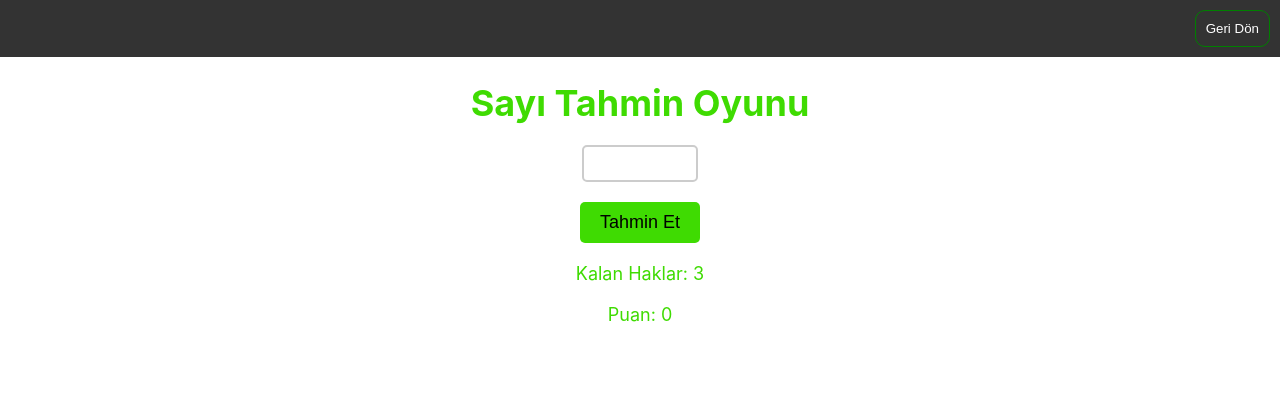
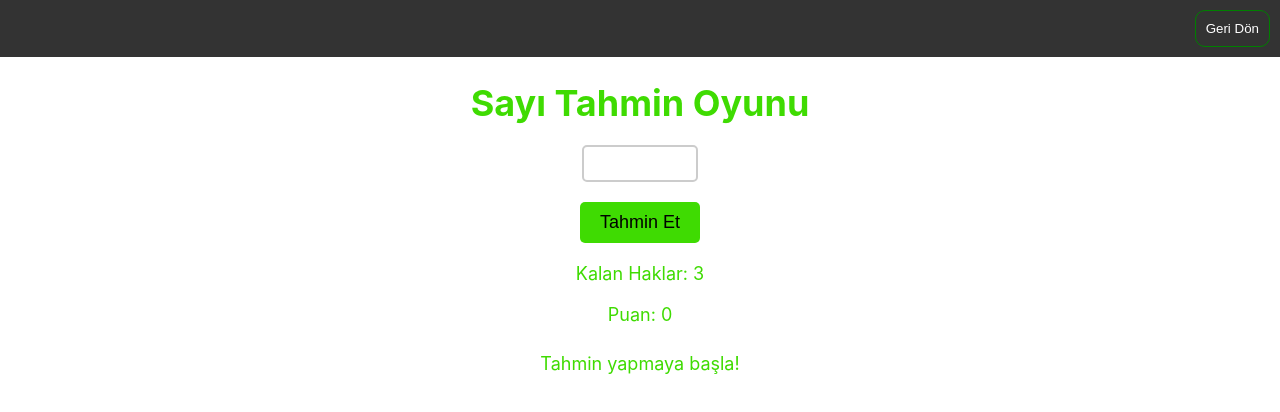
Before and after one commit to ataberkcetinkaya/StoryApp, a React (Create React App) app: page /games/guess-the-number in a window 1280 px wide. Shown: the top 412 px of the page. Built offline with nearby package versions, Linux system fonts and the light colour scheme; no server answers.

Commit message:
Hint Message Fix

```diff
--- a/package.json
+++ b/package.json
@@ -1,6 +1,6 @@
 {
   "name": "storyapp",
-  "version": "1.5.0",
+  "version": "1.5.1",
   "private": true,
   "dependencies": {
     "@testing-library/jest-dom": "^5.17.0",
--- a/src/pages/Games/GuessTheNumber.js
+++ b/src/pages/Games/GuessTheNumber.js
@@ -122,6 +122,7 @@ export default function GuessTheNumber() {
             <button className="guess-button" onClick={handleGuess}>Tahmin Et</button>
             <p className="attempts">Kalan Haklar: {attempts}</p>
             <p className="score">Puan: {score}</p>
+            <p className="message">{message}</p>
           </>
         )}
 
```
